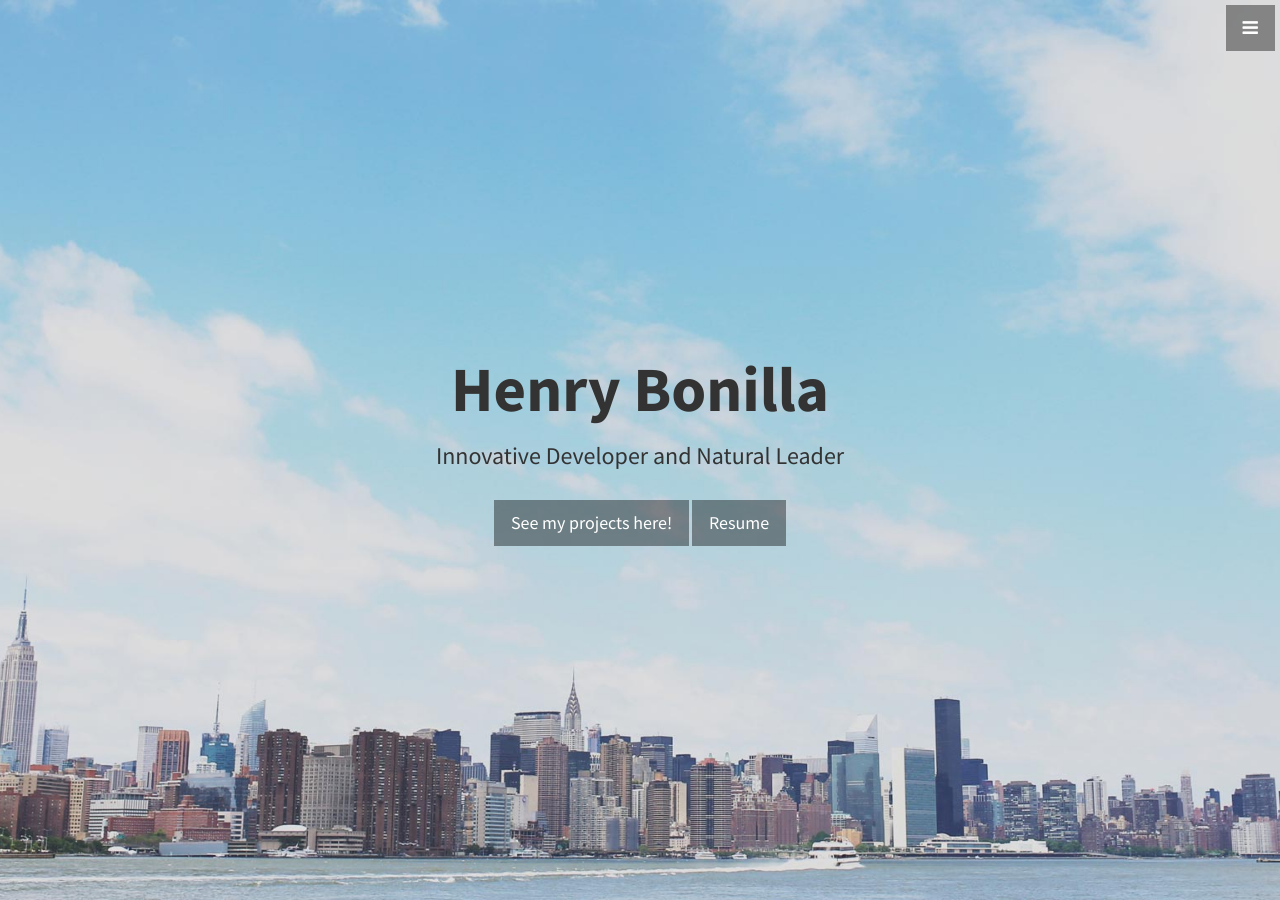
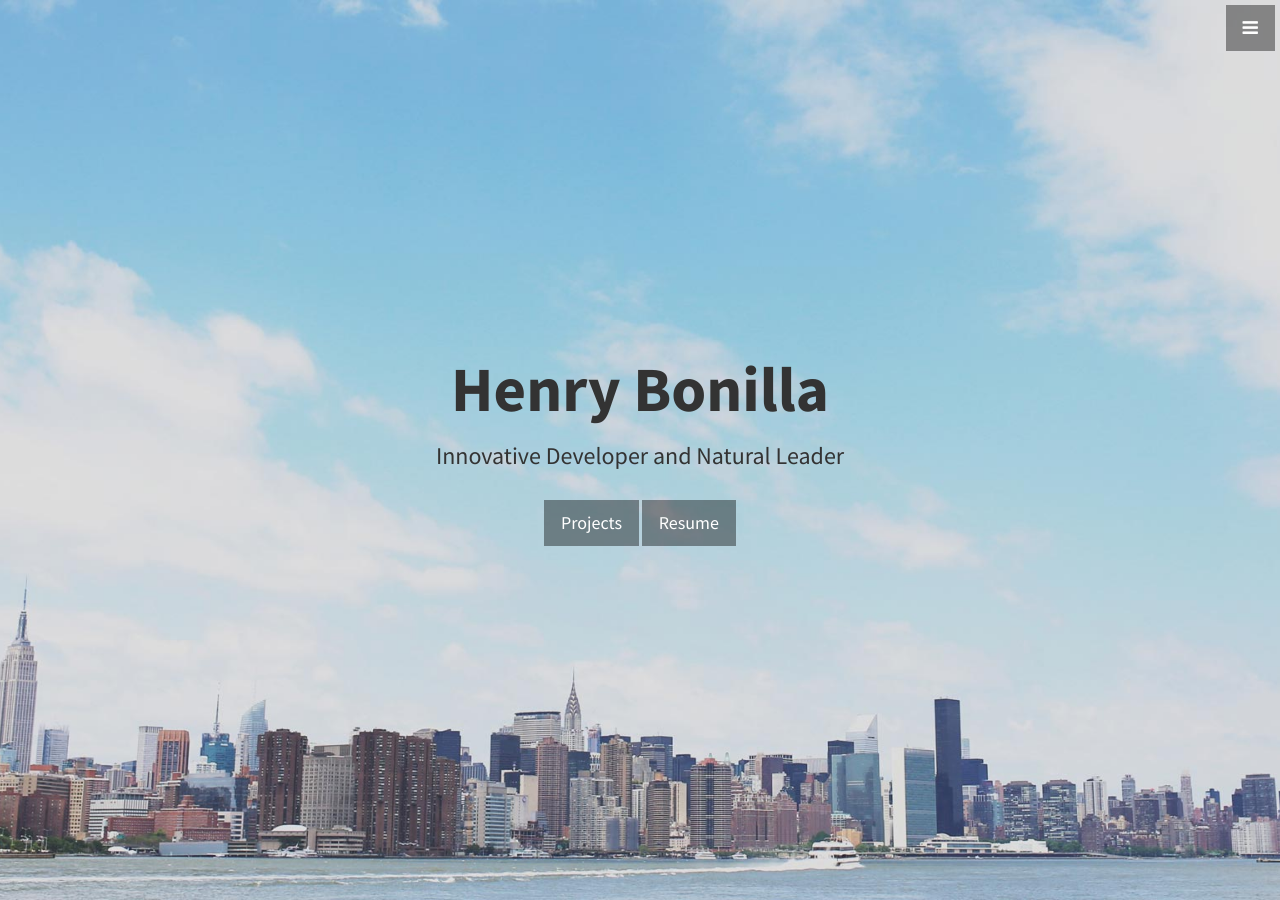
Before and after one commit to henryqbonilla/henryqbonilla.github.io, a Jekyll site: the page built from index.html, in a window 1280 px wide and 900 px high. Built offline with Jekyll 4.4.1, drawn with Linux system fonts in a browser that asks for light colours.

Commit message:
Update header.html

```diff
--- a/_includes/header.html
+++ b/_includes/header.html
@@ -3,7 +3,7 @@
     <h1>Henry Bonilla</h1>
     <h3>Innovative Developer and Natural Leader</h3>
     <br>
-    <a href="#about" class="btn btn-dark btn-lg">See my projects here!</a>
+    <a href="#about" class="btn btn-dark btn-lg">Projects</a>
     <a href="https://github.com/henryqbonilla/henryqbonilla.github.io/raw/20c2b679bc12f41c6a3d0c3ed320305deac17eed/Henry_Bonilla_Resume_2023.pdf" class="btn btn-dark btn-lg">Resume</a>
   </div>
 </header>
```
